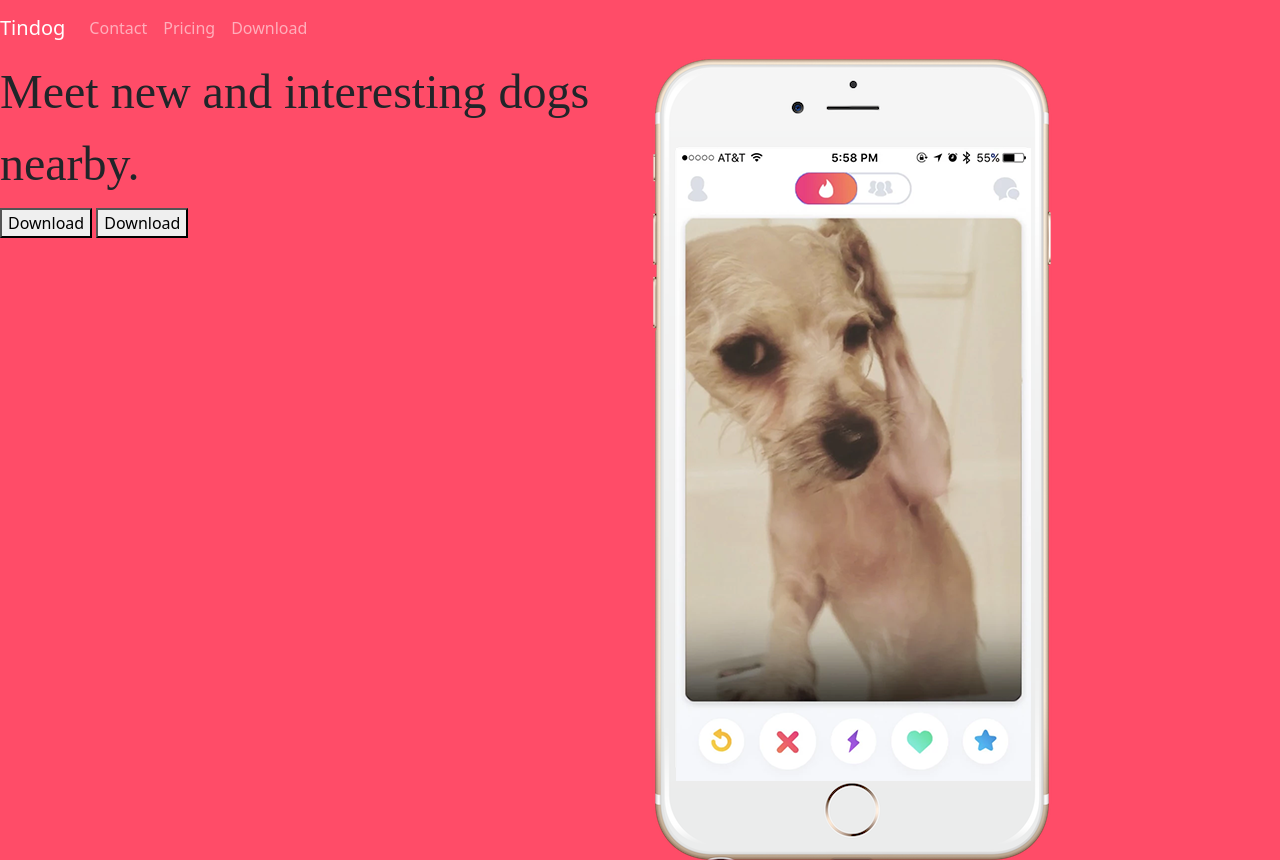
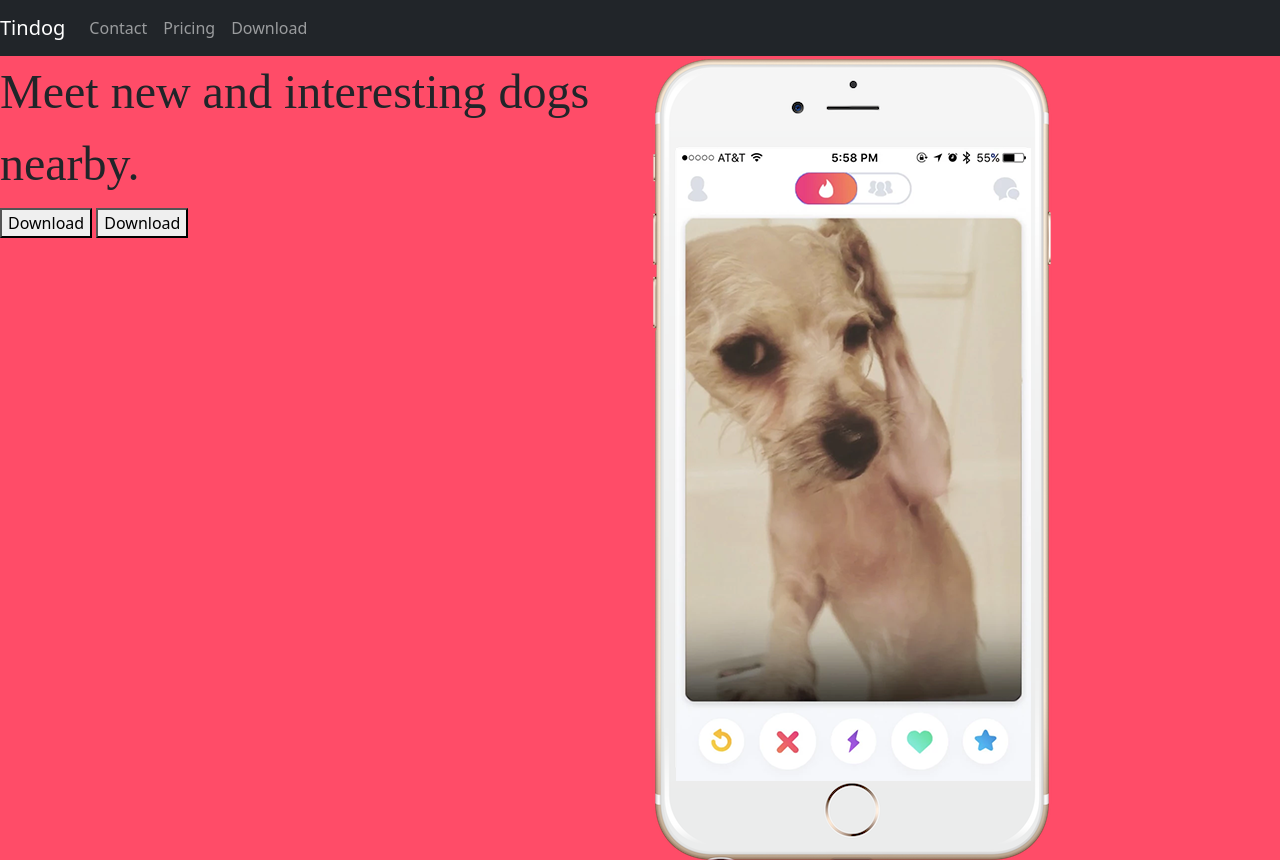
Before and after one commit to Nova0609/TheTinDogProject, a plain HTML site: page index.html in a window 1280 px wide. Shown: the top 860 px of the page. Drawn offline with nearby package versions, Linux system fonts and the light colour scheme.

Commit message:
just ignore this whole thing

```diff
--- a/index.html
+++ b/index.html
@@ -25,7 +25,7 @@
   <section id="title">
 
     <!-- Nav Bar -->
-    <nav class="navbar navbar-expand-lg navbar-dark">
+    <nav class="navbar bg-dark navbar-expand-lg navbar-dark">
     <a class="navbar-brand" href="">Tindog</a>
      <button class="navbar-toggler" type="button" data-toggle="collapse" data-target="#navbarSupportedContent" aria-controls="navbarSupportedContent" aria-expanded="false" aria-label="Toggle navigation">
     <span class="navbar-toggler-icon"></span>
```
Lines whose indentation alone changed are shown as unchanged.
